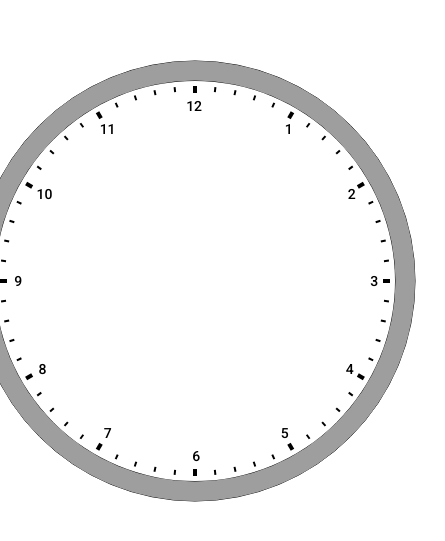
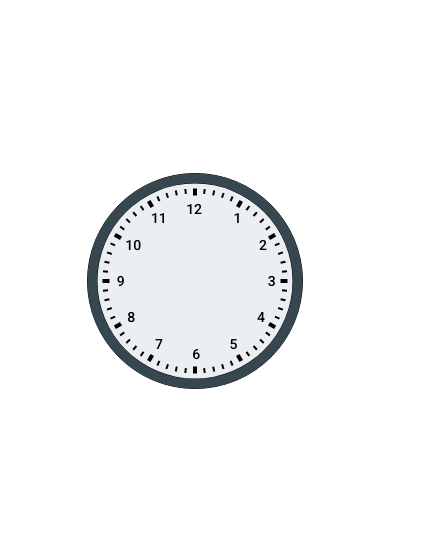
Before and after one commit to alexandremccastro/analog-clock, a plain HTML site: page src/index.html in a window 390 px wide. Shown: the part 141-682 px from the top of the page, 445 px wide, since content can reach past the window. Drawn offline with Linux system fonts and the light colour scheme.

Commit message:
fix: clock size in mobile devices

```diff
--- a/src/core/clock.js
+++ b/src/core/clock.js
@@ -1,5 +1,8 @@
 class Clock {
-  visor = new Visor(200);
+  /**
+   * @type {Visor}
+   */
+  visor;
 
   /**
    * @type {CanvasRenderingContext2D}
@@ -20,10 +23,12 @@ class Clock {
     this.ctx = ctx;
     this.width = width;
     this.height = height;
+
+    this.visor = new Visor(width / 4);
   }
 
   animate = () => {
-    this.ctx.clearRect(0, 0, 500, 500);
+    this.ctx.clearRect(0, 0, this.width, this.height);
 
     this.visor.draw(this.ctx, this.width, this.height);
 
--- a/src/core/visor.js
+++ b/src/core/visor.js
@@ -37,15 +37,15 @@ class Visor {
 
     // draws the largest circle body
     ctx.beginPath();
-    ctx.fillStyle = "#9e9e9e";
-    ctx.arc(0, 0, this.radius + 20, 0, 360);
+    ctx.fillStyle = "#37474F";
+    ctx.arc(0, 0, this.radius + 10, 0, 360);
     ctx.stroke();
     ctx.fill();
     ctx.closePath();
 
     // draws the inner container
     ctx.beginPath();
-    ctx.fillStyle = "#fff";
+    ctx.fillStyle = "#eceff1";
     ctx.arc(0, 0, this.radius, 0, 360);
     ctx.stroke();
     ctx.fill();
@@ -68,8 +68,7 @@ class Visor {
       ctx.moveTo(x1, y1);
       ctx.lineTo(x2, y2);
       ctx.stroke();
-      ctx.strokeStyle = "#000";
-
+      ctx.strokeStyle = "#000000";
       ctx.closePath();
       ctx.fill();
       ctx.restore();
@@ -78,7 +77,7 @@ class Visor {
     // draws the hours numbers
     for (let i = 1; i <= 12; i++) {
       ctx.save();
-      ctx.fillStyle = "#000";
+      ctx.fillStyle = "#000000";
       const angle = i * 30 - 90;
       const radians = (angle * Math.PI) / 180;
 
--- a/src/index.html
+++ b/src/index.html
@@ -9,11 +9,12 @@
       href="https://fonts.googleapis.com/css2?family=Roboto:wght@500&display=swap"
       rel="stylesheet"
     />
+    <meta name="viewport" content="width=device-width,initial-scale=1.0" />
     <link rel="stylesheet" href="./index.css" />
   </head>
   <body>
     <main class="flex items-center justify-center vh-100">
-      <canvas id="canvas" width="500" height="500"></canvas>
+      <canvas id="canvas"></canvas>
     </main>
 
     <script src="./core/visor.js"></script>
--- a/src/index.js
+++ b/src/index.js
@@ -3,6 +3,11 @@ function init() {
    * @type {HTMLCanvasElement}
    */
   const canvas = document.getElementById("canvas");
+
+  const { innerWidth, innerHeight } = window;
+
+  canvas.width = innerWidth < 500 ? innerWidth : 500;
+  canvas.height = innerHeight < 500 ? innerHeight : 500;
 
   /**
    * @type {CanvasRenderingContext2D}
```
